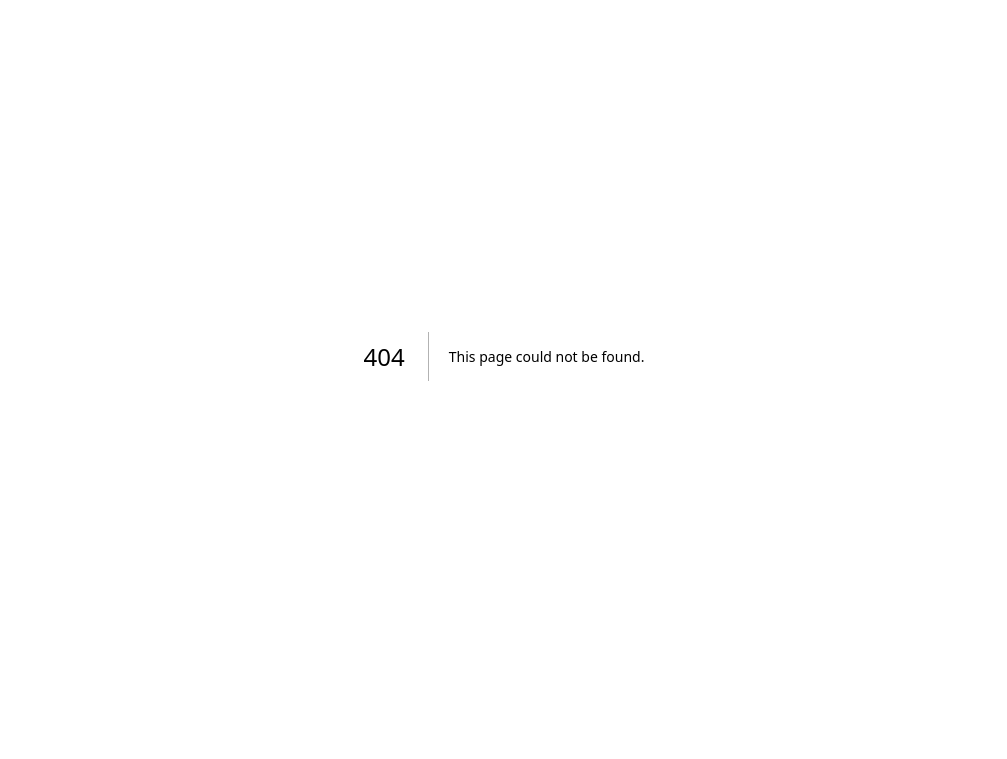
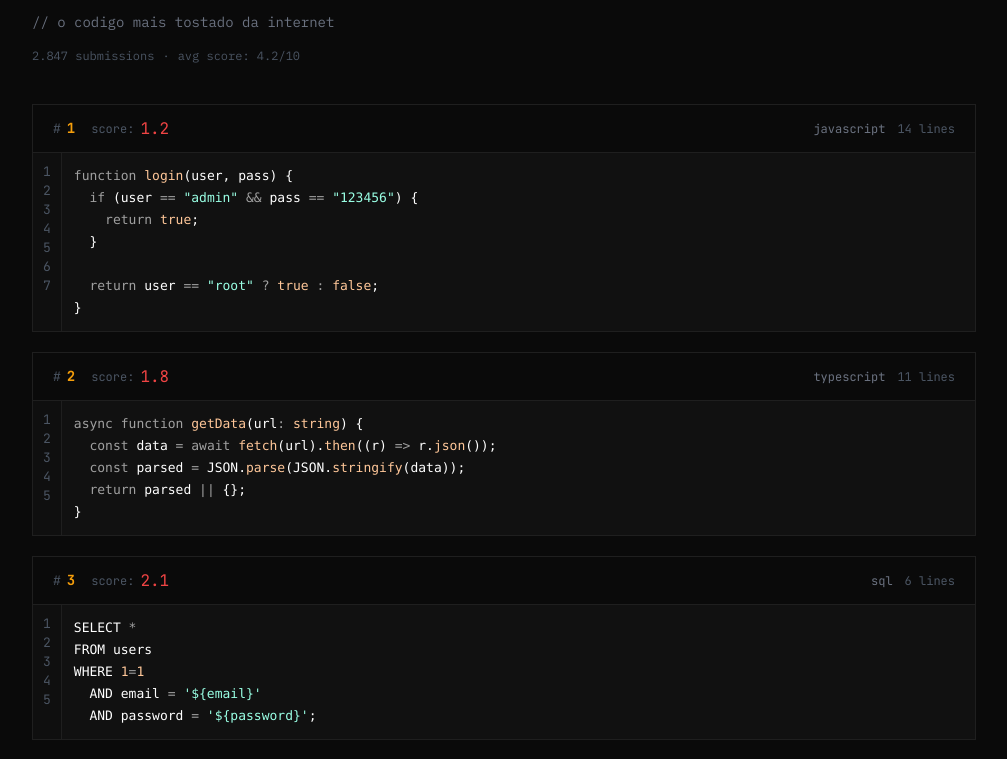
Before and after one commit to celcaz/devroast, a Next.js app: page /leaderboard in a window 1280 px wide. Before the commit this address had no page. Shown: the part 180-939 px from the top of the page, without its empty margins (136-1143 px from the left). Built offline with nearby package versions, Linux system fonts and the light colour scheme.

Commit message:
feat(leaderboard): add SSR leaderboard page with static entries
Create the leaderboard route with static data for indexing and move card header layout to the page while simplifying CodeBlock to render only code content.

```diff
--- a/src/app/components/page.tsx
+++ b/src/app/components/page.tsx
@@ -113,12 +113,9 @@ export default async function ComponentsPage() {
         {/* code_block */}
         <section className="flex flex-col gap-6">
           <SectionTitle>code_block</SectionTitle>
-          <CodeBlock
-            code={sampleCode}
-            lang="javascript"
-            filename="calculate.js"
-            className="max-w-[560px]"
-          />
+          <div className="max-w-[560px] border border-border-primary">
+            <CodeBlock code={sampleCode} />
+          </div>
         </section>
 
         {/* diff_lines */}
--- /dev/null
+++ b/src/app/leaderboard/page.tsx
@@ -0,0 +1,167 @@
+import type { Metadata } from "next";
+import { CodeBlock } from "@/components/ui/code-block";
+
+export const metadata: Metadata = {
+  title: "Shame Leaderboard | DevRoast",
+  description:
+    "Veja os piores trechos de codigo do DevRoast e o nivel de vergonha de cada submissao.",
+};
+
+export const dynamic = "force-dynamic";
+
+type LeaderboardEntry = {
+  id: string;
+  rank: number;
+  score: number;
+  language: string;
+  lineCount: number;
+  code: string;
+};
+
+const leaderboardEntries: LeaderboardEntry[] = [
+  {
+    id: "entry-1",
+    rank: 1,
+    score: 1.2,
+    language: "javascript",
+    lineCount: 14,
+    code: `function login(user, pass) {
+  if (user == "admin" && pass == "123456") {
+    return true;
+  }
+
+  return user == "root" ? true : false;
+}`,
+  },
+  {
+    id: "entry-2",
+    rank: 2,
+    score: 1.8,
+    language: "typescript",
+    lineCount: 11,
+    code: `async function getData(url: string) {
+  const data = await fetch(url).then((r) => r.json());
+  const parsed = JSON.parse(JSON.stringify(data));
+  return parsed || {};
+}`,
+  },
+  {
+    id: "entry-3",
+    rank: 3,
+    score: 2.1,
+    language: "sql",
+    lineCount: 6,
+    code: `SELECT *
+FROM users
+WHERE 1=1
+  AND email = '\${email}'
+  AND password = '\${password}';`,
+  },
+  {
+    id: "entry-4",
+    rank: 4,
+    score: 2.4,
+    language: "python",
+    lineCount: 9,
+    code: `def divide(a, b):
+    try:
+        return a / b
+    except:
+        return 0
+
+print(divide(10, 0))`,
+  },
+  {
+    id: "entry-5",
+    rank: 5,
+    score: 2.9,
+    language: "php",
+    lineCount: 10,
+    code: `$query = "SELECT * FROM users WHERE id = " . $_GET["id"];
+$result = mysqli_query($db, $query);
+
+while ($row = mysqli_fetch_assoc($result)) {
+  echo $row["name"];
+}`,
+  },
+];
+
+function formatScore(score: number): string {
+  return score.toFixed(1);
+}
+
+function getScoreColor(score: number): string {
+  if (score <= 2.5) {
+    return "text-accent-red";
+  }
+
+  if (score <= 4.5) {
+    return "text-accent-amber";
+  }
+
+  return "text-accent-green";
+}
+
+export default async function LeaderboardPage() {
+  const totalSubmissions = 2847;
+  const averageScore = 4.2;
+
+  return (
+    <div className="flex flex-col gap-10">
+      <header className="flex flex-col gap-4">
+        <div className="flex items-center gap-3">
+          <span className="font-primary text-4xl font-bold text-accent-green">
+            {">"}
+          </span>
+          <h1 className="font-primary text-4xl font-bold text-text-primary">
+            shame_leaderboard
+          </h1>
+        </div>
+
+        <p className="font-secondary text-sm text-text-secondary">
+          {"// o codigo mais tostado da internet"}
+        </p>
+
+        <div className="flex items-center gap-2 font-secondary text-xs text-text-tertiary">
+          <span>{totalSubmissions.toLocaleString("pt-BR")} submissions</span>
+          <span>·</span>
+          <span>avg score: {averageScore.toFixed(1)}/10</span>
+        </div>
+      </header>
+
+      <section className="flex flex-col gap-5" aria-label="Leaderboard">
+        {leaderboardEntries.map((entry) => (
+          <article key={entry.id} className="border border-border-primary">
+            <div className="flex h-12 items-center justify-between border-b border-border-primary px-5">
+              <div className="flex items-center gap-4 font-primary">
+                <div className="flex items-center gap-1.5">
+                  <span className="text-[13px] text-text-tertiary">#</span>
+                  <span className="text-[14px] font-bold text-accent-amber">
+                    {entry.rank}
+                  </span>
+                </div>
+                <div className="flex items-center gap-1.5">
+                  <span className="text-xs text-text-tertiary">score:</span>
+                  <span className={getScoreColor(entry.score)}>
+                    {formatScore(entry.score)}
+                  </span>
+                </div>
+              </div>
+
+              <div className="flex items-center gap-3 font-primary">
+                <span className="text-xs text-text-secondary">
+                  {entry.language}
+                </span>
+                <span className="text-xs text-text-tertiary">
+                  {entry.lineCount} lines
+                </span>
+              </div>
+            </div>
+
+            <CodeBlock code={entry.code} />
+          </article>
+        ))}
+      </section>
+    </div>
+  );
+}
--- a/src/components/ui/code-block.tsx
+++ b/src/components/ui/code-block.tsx
@@ -1,50 +1,20 @@
-import type { BundledLanguage } from "shiki";
 import { codeToHtml } from "shiki";
-import { cn } from "@/lib/utils";
 
 type CodeBlockProps = {
   code: string;
-  lang?: BundledLanguage;
-  filename?: string;
-  className?: string;
 };
 
-async function CodeBlock({
-  code,
-  lang = "javascript",
-  filename,
-  className,
-}: CodeBlockProps) {
+async function CodeBlock({ code }: CodeBlockProps) {
   const html = await codeToHtml(code, {
-    lang,
+    lang: "javascript",
     theme: "vesper",
   });
 
   const lines = code.split("\n");
 
   return (
-    <div
-      className={cn(
-        "w-full overflow-hidden border border-border-primary bg-bg-input font-primary",
-        className,
-      )}
-    >
-      {/* Header with traffic dots + filename */}
-      <div className="flex h-10 items-center gap-3 border-b border-border-primary px-4">
-        <div className="flex items-center gap-3">
-          <span className="size-2.5 rounded-full bg-accent-red" />
-          <span className="size-2.5 rounded-full bg-accent-amber" />
-          <span className="size-2.5 rounded-full bg-accent-green" />
-        </div>
-        <div className="flex-1" />
-        {filename && (
-          <span className="text-xs text-text-tertiary">{filename}</span>
-        )}
-      </div>
-
-      {/* Code body */}
+    <div className="w-full overflow-hidden bg-bg-input font-primary">
       <div className="flex">
-        {/* Line numbers */}
         <div className="flex flex-col gap-1.5 border-r border-border-primary bg-bg-surface px-2.5 py-3">
           {lines.map((_, i) => (
             <span
@@ -56,7 +26,6 @@ async function CodeBlock({
           ))}
         </div>
 
-        {/* Highlighted code — Shiki generates trusted HTML from user-provided code */}
         <div
           className="flex-1 overflow-x-auto p-3 text-[13px] leading-[22px] [&_pre]:!bg-transparent [&_pre]:!p-0 [&_code]:!bg-transparent"
           // biome-ignore lint/security/noDangerouslySetInnerHtml: Shiki codeToHtml output is trusted
```
